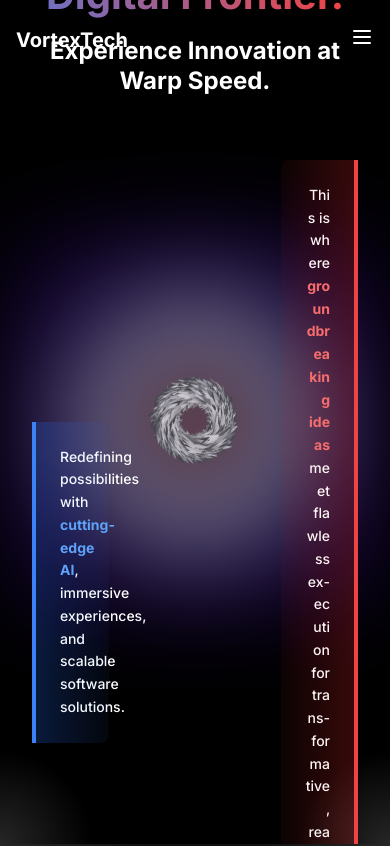
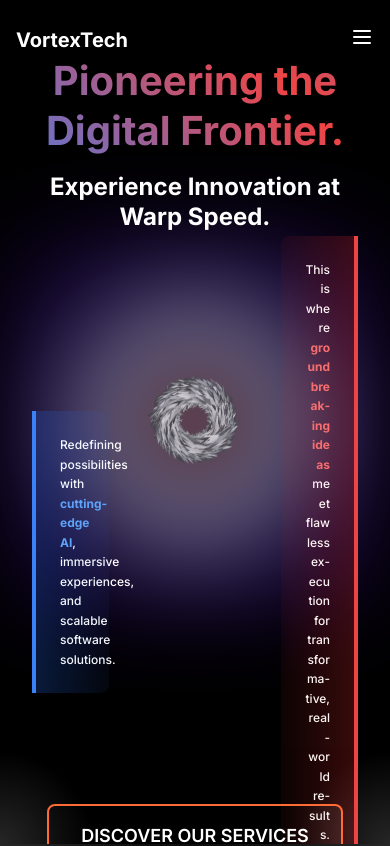
Before and after one commit to Roger-Ningombam/VortexTech, a React (Vite) app: page / in a window 390 px wide. Shown: the top 846 px of the page. Built offline with nearby package versions, Linux system fonts and the light colour scheme; the HTML template or start-up script is replaced by a standard one.

Commit message:
test mobile response

```diff
--- a/src/components/Hero.jsx
+++ b/src/components/Hero.jsx
@@ -83,7 +83,7 @@ const Hero = () => {
           ref={vortexRef}
           src="Votex_model.png"
           alt="Vortex Model"
-          className="w-[700px] h-[700px] md:w-[900px] md:h-[900px] md:w-[1200px] md:h-[1200px] object-contain opacity-75"
+          className="w-[900px] h-[900px] md:w-[1200px] md:h-[1200px] md:w-[1600px] md:h-[1600px] object-contain opacity-75"
           style={{
             filter: 'contrast(1.5) brightness(3) sharpness(1.5)',
             transformOrigin: 'center center',
@@ -103,7 +103,7 @@ const Hero = () => {
           className="relative"
         >
           {/* Main Headlines - Centered at top */}
-          <div className="text-center mb-16">
+          <div className="text-center mb-1">
             <motion.h1
               variants={textVariants}
               className="hero-title text-4xl md:text-6xl lg:text-7xl font-bold leading-tight mb-4"
@@ -137,7 +137,7 @@ const Hero = () => {
               className="w-1/3 pr-8 z-20 relative"
             >
               <div className="relative p-6 bg-gradient-to-r from-blue-600/20 to-transparent border-l-4 border-blue-500 backdrop-blur-sm rounded-r-lg">
-                <p className="text-sm md:text-2xl text-white leading-relaxed text-left font-medium">
+                <p className="text-xs md:text-2xl text-white leading-relaxed text-left font-medium">
                   Redefining possibilities with <span className="text-blue-400 font-bold">cutting-edge AI</span>, immersive experiences, and scalable software solutions.
                 </p>
                 <div className="absolute inset-0 bg-blue-500/10 rounded-r-lg animate-pulse"></div>
@@ -158,7 +158,7 @@ const Hero = () => {
               className="w-1/3 pl-8 z-20 relative"
             >
               <div className="relative p-6 bg-gradient-to-l from-red-600/20 to-transparent border-r-4 border-red-500 backdrop-blur-sm rounded-l-lg">
-                <p className="text-sm md:text-2xl text-white leading-relaxed text-right font-medium break-words hyphens-auto">
+                <p className="text-xs md:text-2xl text-white leading-relaxed text-right font-medium break-words hyphens-auto">
                   This is where <span className="text-red-400 font-bold">groundbreaking ideas</span> meet flawless execution for transformative, real-world results.
                 </p>
                 <div className="absolute inset-0 bg-red-500/10 rounded-l-lg animate-pulse"></div>
```
